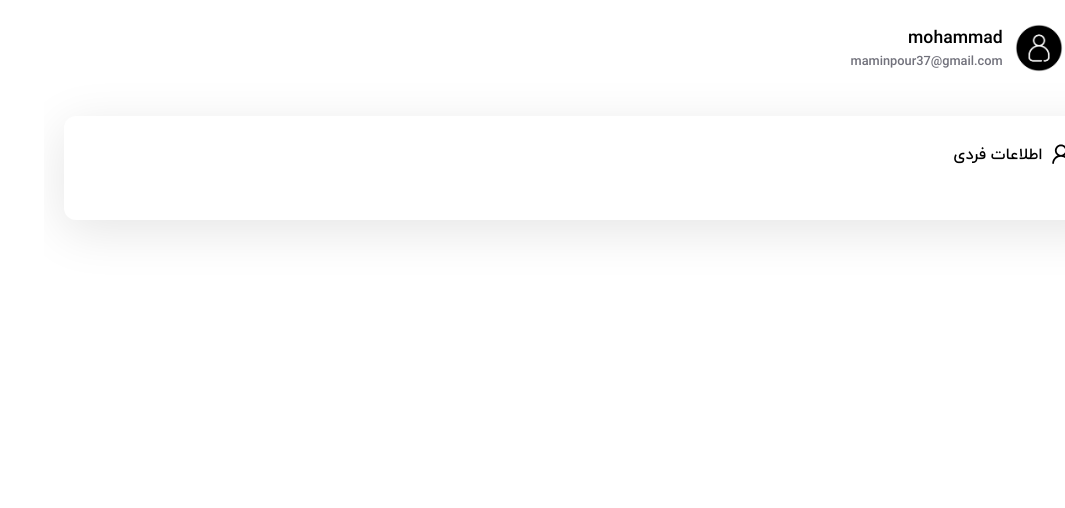
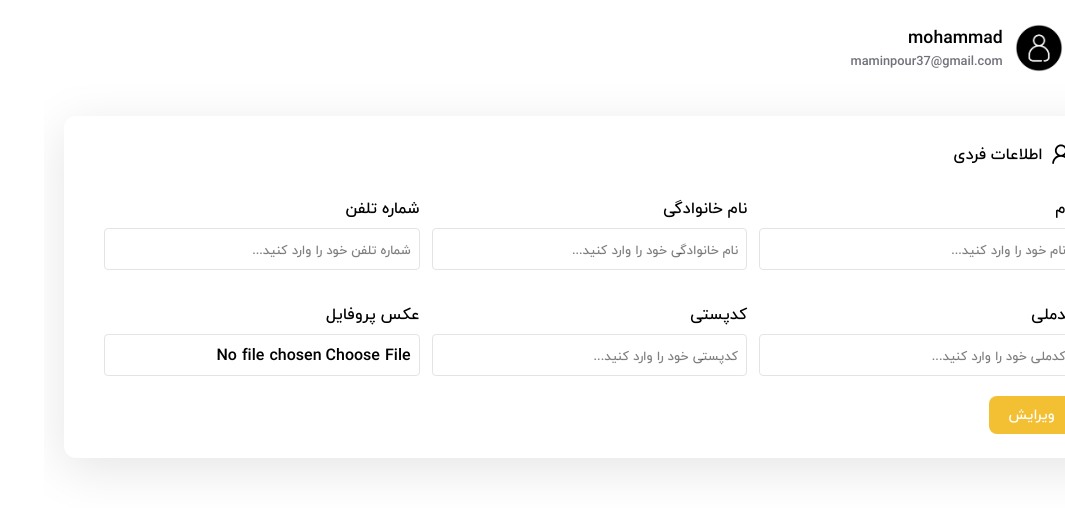
Before and after one commit to MohamadAminPour/visit-me, a Next.js app in the folder frontend/: page /dashboard/profile in a window 1280 px wide. Shown: the top 508 px of the page, without its empty margins (215-1280 px from the left). Built offline with nearby package versions, Linux system fonts and the light colour scheme.

Commit message:
complete profile page

```diff
--- a/frontend/src/app/(panels)/dashboard/profile/page.tsx
+++ b/frontend/src/app/(panels)/dashboard/profile/page.tsx
@@ -4,13 +4,77 @@ import { LiaUserSolid } from "react-icons/lia";
 
 export default function page() {
   return (
-    <div className="flex flex-col bg-white py-6 px-10 gap-7 rounded-xl shadow-[0_11px_50px_1px_rgba(0,0,0,0.1)]">
+    <div className="flex flex-col bg-white py-6 px-10 gap-2 rounded-xl shadow-[0_11px_50px_1px_rgba(0,0,0,0.1)]">
       <div className="flex items-center gap-1">
         <LiaUserSolid className="size-7" />
         <p className="font-IranYekanBold text-[1rem]">اطلاعات فردی</p>
       </div>
 
-      <form className="grid grid-cols-1 lg:grid-cols-3 md:grid-cols-2 gap-5"></form>
+      <form>
+        <div className="grid grid-cols-1 lg:grid-cols-3 md:grid-cols-2 gap-3">
+          <div className="flex items-start flex-col mt-5">
+            <label htmlFor="">نام</label>
+            <input
+              type="text"
+              className="border-1 w-full mt-2 text-right outline-0 border-zinc-200 px-2 py-2 rounded-sm placeholder:text-[.8rem]"
+              placeholder="نام خود را وارد کنید..."
+            />
+          </div>
+          <div className="flex items-start flex-col mt-5">
+            <label htmlFor="">نام خانوادگی</label>
+            <input
+              type="text"
+              className="border-1 w-full mt-2 text-right outline-0 border-zinc-200 px-2 py-2 rounded-sm placeholder:text-[.8rem]"
+              placeholder="نام خانوادگی خود را وارد کنید..."
+            />
+          </div>
+          <div className="flex items-start flex-col mt-5">
+            <label htmlFor="">شماره تلفن</label>
+            <input
+              type="tel"
+              inputMode="numeric"
+              pattern="[0-9]*"
+              style={{ direction: "rtl" }}
+              className="border-1 w-full mt-2 text-right outline-0 border-zinc-200 px-2 py-2 rounded-sm placeholder:text-[.8rem]"
+              placeholder="شماره تلفن خود را وارد کنید..."
+            />
+          </div>
+          <div className="flex items-start flex-col mt-5">
+            <label htmlFor="">کدملی</label>
+            <input
+              type="tel"
+              inputMode="numeric"
+              pattern="[0-9]*"
+              style={{ direction: "rtl" }}
+              className="border-1 w-full mt-2 text-right outline-0 border-zinc-200 px-2 py-2 rounded-sm placeholder:text-[.8rem]"
+              placeholder="کدملی خود را وارد کنید..."
+            />
+          </div>
+          <div className="flex items-start flex-col mt-5">
+            <label htmlFor="">کدپستی</label>
+            <input
+              type="tel"
+              inputMode="numeric"
+              pattern="[0-9]*"
+              style={{ direction: "rtl" }}
+              className="border-1 w-full mt-2 text-right outline-0 border-zinc-200 px-2 py-2 rounded-sm placeholder:text-[.8rem]"
+              placeholder="کدپستی خود را وارد کنید..."
+            />
+          </div>
+          <div className="flex items-start flex-col mt-5">
+            <label htmlFor="">عکس پروفایل</label>
+            <input
+              type="file"
+              className="border-1 w-full mt-2 text-right outline-0 border-zinc-200 px-2 py-2 rounded-sm placeholder:text-[.8rem]"
+            />
+          </div>
+        </div>
+          <div className="flex items-center gap-1">
+            <button className="flex items-center justify-center gap-2 bg-yellow-500/80 cursor-pointer duration-300 hover:bg-yellow-500 p-2 px-5 rounded-lg text-white text-[.9rem] mt-5 ">
+              ویرایش
+            </button>
+          </div>
+      </form>
     </div>
   );
 }
```
